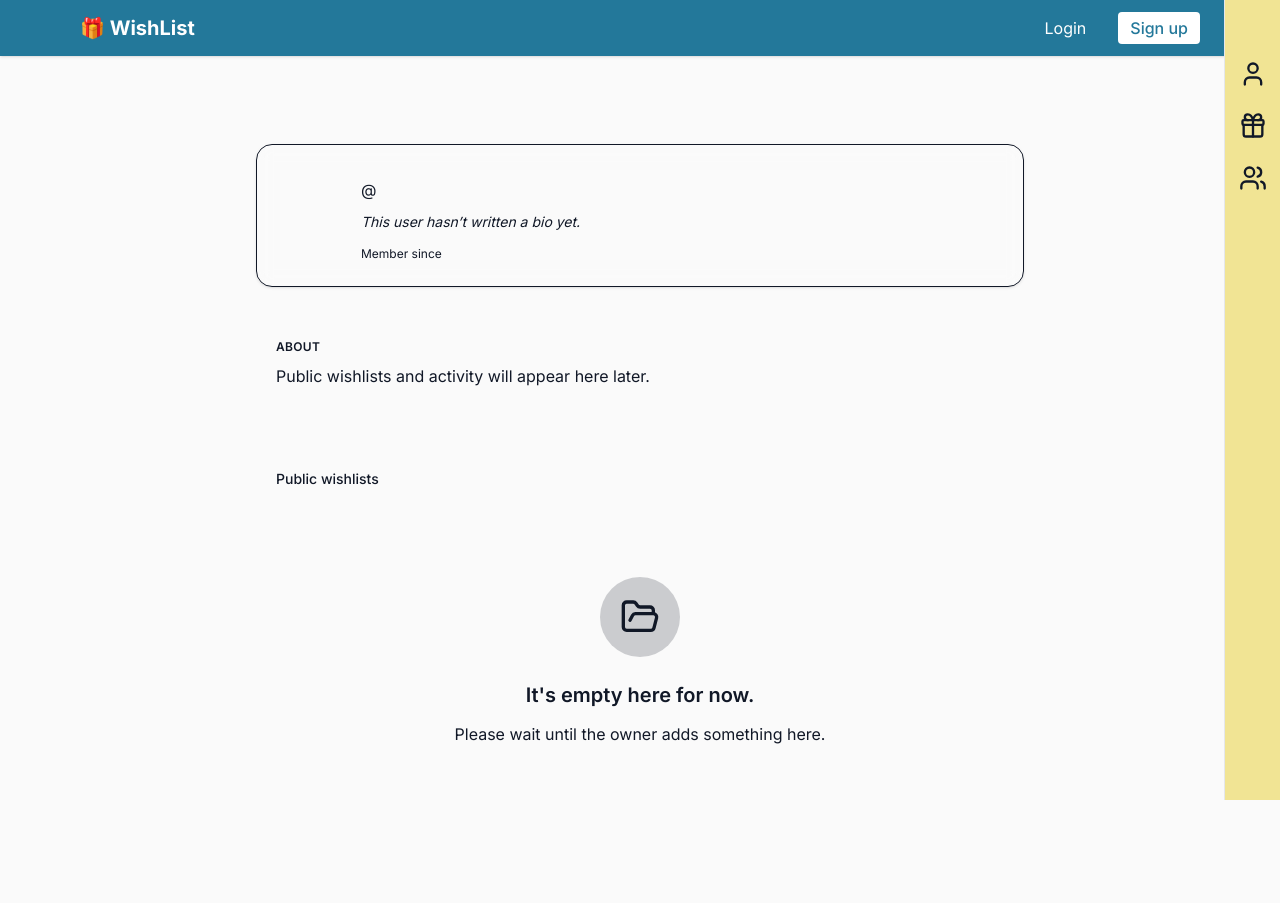
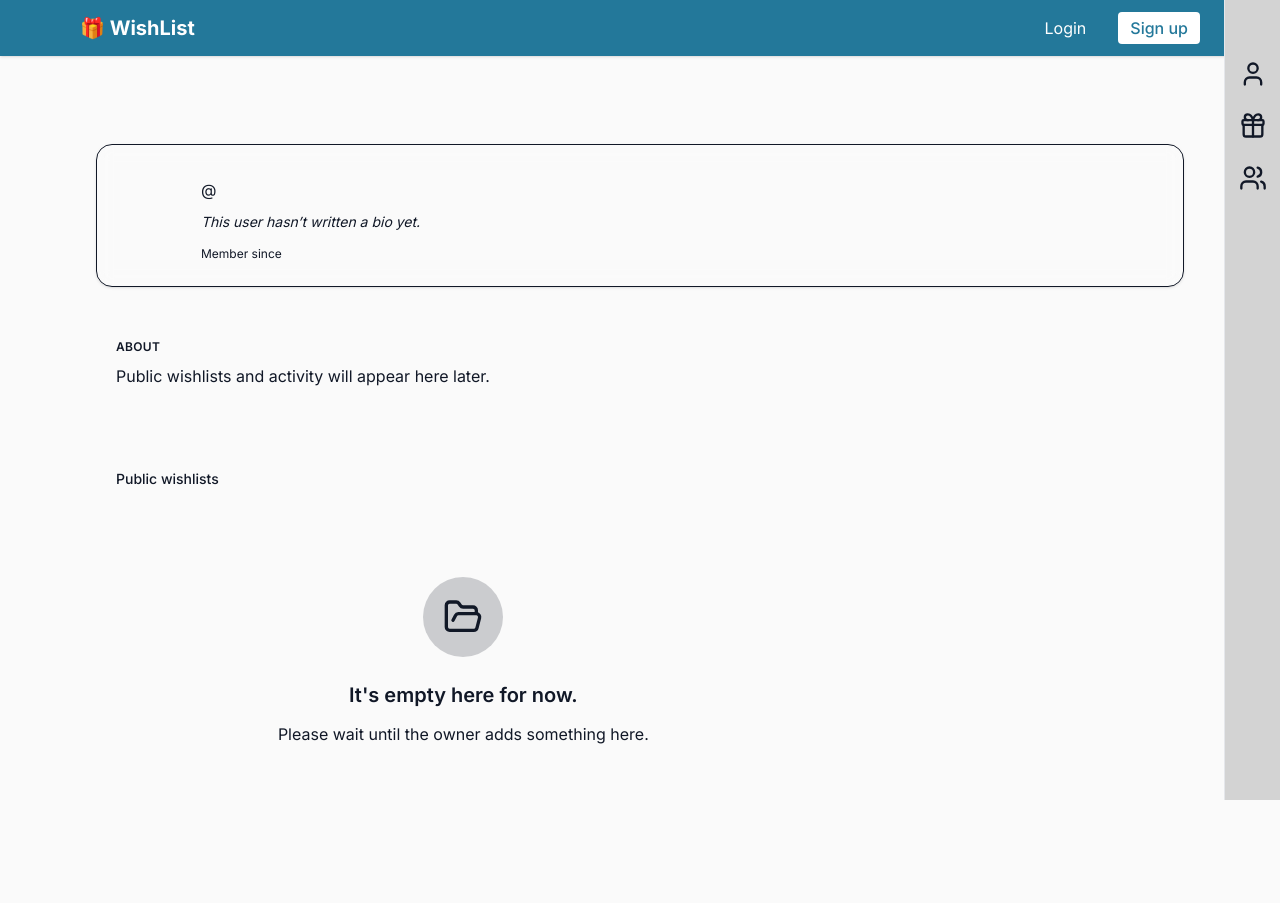
Before and after one commit to Eramcheg/WishListApp, a Django app: template templates/profiles/public_profile.html in a window 1280 px wide. Run offline with Django 5.2, Linux system fonts and the light colour scheme; the template is opened without the code that fills it, so the values that code supplies are empty; some libraries are stand-ins or nearby versions.

Commit message:
Update: * Change secondary bg color
* Add "created_by" field to bulk_add and file_import functions

* Change view of public profile

```diff
--- a/assets/css/input.css
+++ b/assets/css/input.css
@@ -6,7 +6,7 @@
 
 @theme {
   --color-bg: #FAFAFA;
-  --color-bg-secondary: #f1e494;
+  --color-bg-secondary: #d3d3d3;
   --color-text: #111827;
   --color-text-muted: #6B7280;
   --color-accent: #23789a;
--- a/lists/views_front.py
+++ b/lists/views_front.py
@@ -457,13 +457,14 @@ class BulkAddView(LoginRequiredMixin, FormView):
                         title=title,
                         image_url=image_url,
                         note="",
+                        created_by=self.request.user,
                     )
                 existing_urls.add(url)
                 created += 1
                 results.append((lineno, url, "ok", "Created"))
             except Exception as e:
                 skipped += 1
-                results.append((lineno, url, "error", f"Ошибка сохранения: {e}"))
+                results.append((lineno, url, "error", f"Error while saving: {e}"))
         for lineno, bad, msg in parse_errors:
             results.append((lineno, bad, "error", msg))
             skipped += 1
@@ -652,6 +653,7 @@ class ImportMapView(LoginRequiredMixin, FormView):
                         title=title,
                         image_url=image_url,
                         note=note,
+                        created_by=self.request.user,
                     )
                 existing_urls.add(url)
                 created += 1
--- a/static/css/styles.css
+++ b/static/css/styles.css
@@ -19,9 +19,7 @@
     --color-blue-600: oklch(54.6% 0.245 262.881);
     --color-indigo-300: oklch(78.5% 0.115 274.713);
     --color-indigo-500: oklch(58.5% 0.233 277.117);
-    --color-slate-100: oklch(96.8% 0.007 247.896);
     --color-slate-300: oklch(86.9% 0.022 252.894);
-    --color-slate-800: oklch(27.9% 0.041 260.031);
     --color-gray-50: oklch(98.5% 0.002 247.839);
     --color-gray-100: oklch(96.7% 0.003 264.542);
     --color-gray-200: oklch(92.8% 0.006 264.531);
@@ -34,7 +32,9 @@
     --spacing: 0.25rem;
     --container-md: 28rem;
     --container-xl: 36rem;
+    --container-2xl: 42rem;
     --container-3xl: 48rem;
+    --container-4xl: 56rem;
     --container-5xl: 64rem;
     --container-6xl: 72rem;
     --container-7xl: 80rem;
@@ -59,12 +59,12 @@
     --font-weight-bold: 700;
     --tracking-tight: -0.025em;
     --tracking-wide: 0.025em;
+    --leading-tight: 1.25;
     --leading-relaxed: 1.625;
     --radius-md: 0.375rem;
     --radius-lg: 0.5rem;
     --radius-xl: 0.75rem;
     --radius-2xl: 1rem;
-    --ease-in-out: cubic-bezier(0.4, 0, 0.2, 1);
     --animate-pulse: pulse 2s cubic-bezier(0.4, 0, 0.6, 1) infinite;
     --blur-sm: 8px;
     --default-transition-duration: 150ms;
@@ -72,7 +72,7 @@
     --default-font-family: var(--font-sans);
     --default-mono-font-family: var(--font-mono);
     --color-bg: #FAFAFA;
-    --color-bg-secondary: #f1e494;
+    --color-bg-secondary: #d3d3d3;
     --color-text: #111827;
     --color-text-muted: #6B7280;
     --color-accent: #23789a;
@@ -463,8 +463,14 @@
   .w-full {
     width: 100%;
   }
+  .max-w-2xl {
+    max-width: var(--container-2xl);
+  }
   .max-w-3xl {
     max-width: var(--container-3xl);
+  }
+  .max-w-4xl {
+    max-width: var(--container-4xl);
   }
   .max-w-5xl {
     max-width: var(--container-5xl);
@@ -832,6 +838,10 @@
   .leading-relaxed {
     --tw-leading: var(--leading-relaxed);
     line-height: var(--leading-relaxed);
+  }
+  .leading-tight {
+    --tw-leading: var(--leading-tight);
+    line-height: var(--leading-tight);
   }
   .font-bold {
     --tw-font-weight: var(--font-weight-bold);
@@ -1101,6 +1111,13 @@
       }
     }
   }
+  .hover\:underline {
+    &:hover {
+      @media (hover: hover) {
+        text-decoration-line: underline;
+      }
+    }
+  }
   .hover\:opacity-90 {
     &:hover {
       @media (hover: hover) {
@@ -1112,7 +1129,7 @@
     &:hover {
       @media (hover: hover) {
         &::file-selector-button {
-          background-color: color-mix(in srgb, rgb(#f1e494 / 1) 80%, transparent);
+          background-color: color-mix(in srgb, rgb(#d3d3d3 / 1) 80%, transparent);
           @supports (color: color-mix(in lab, red, red)) {
             background-color: color-mix(in oklab, rgb(var(--color-bg-secondary) / 1) 80%, transparent);
           }
@@ -1178,11 +1195,6 @@
       max-width: var(--container-md);
     }
   }
-  .md\:grid-cols-\[220px\,minmax\(0\,1fr\)\] {
-    @media (width >= 48rem) {
-      grid-template-columns: 220px,minmax(0,1fr);
-    }
-  }
   .md\:grid-cols-\[minmax\(0\,1\.4fr\)_minmax\(0\,1\.6fr\)\] {
     @media (width >= 48rem) {
       grid-template-columns: minmax(0,1.4fr) minmax(0,1.6fr);
@@ -1221,6 +1233,11 @@
   .lg\:grid-cols-2 {
     @media (width >= 64rem) {
       grid-template-columns: repeat(2, minmax(0, 1fr));
+    }
+  }
+  .lg\:grid-cols-3 {
+    @media (width >= 64rem) {
+      grid-template-columns: repeat(3, minmax(0, 1fr));
     }
   }
   .lg\:px-10 {
@@ -2335,7 +2352,7 @@
     color: var(--color-text);
   }
   .table-striped tbody tr:nth-child(even) {
-    background-color: color-mix(in srgb, #f1e494 40%, transparent);
+    background-color: color-mix(in srgb, #d3d3d3 40%, transparent);
     @supports (color: color-mix(in lab, red, red)) {
       background-color: color-mix(in oklab, var(--color-bg-secondary) 40%, transparent);
     }
--- a/templates/profiles/public_profile.html
+++ b/templates/profiles/public_profile.html
@@ -2,7 +2,7 @@
 
 {% block content %}
 {{ profile }}
-<div class="max-w-3xl mx-auto py-10 space-y-8">
+<div class="max-w-6xl mx-auto py-10 space-y-8">
 
   <!-- Header профиля -->
   <header class="rounded-2xl border bg-card/80 backdrop-blur-sm p-6 shadow-sm flex gap-4">
@@ -25,7 +25,6 @@
       {% endif %}
     </div>
 
-    <!-- Основная информация -->
     <div class="flex-1 space-y-2">
       <div class="flex items-center gap-2">
         <span class="text-xl font-semibold">
@@ -62,7 +61,6 @@
     </div>
   </header>
 
-  <!-- Блок под “статы” и детали (пока очень простой) -->
   <section class="rounded-2xl bg-card p-5 text-sm text-muted-foreground space-y-2">
     <h2 class="text-xs font-semibold uppercase tracking-wide text-muted-foreground/80">
       About
@@ -79,17 +77,15 @@
       {# позже можно добавить “View all” #}
     </div>
 
-    {# Пока заглушка, позже заменишь реальными карточками вишлистов #}
-
       <ul
           id="tile-grid"
-          class="grid gap-3 sm:grid-cols-2 lg:grid-cols-2"
+          class="grid gap-3 sm:grid-cols-2 lg:grid-cols-3"
           aria-busy="false"
         >
           {% for wl in public_wishlists %}
             {% url 'public_wl_detail' wl.slug as wl_url %}
                 <li>
-                  {% include "partials/card_tile.html" with href=wl_url title_link=True icon="gift" title=wl.title subtitle=wl.description|default:"No description yet" %}
+                  {% include "partials/card_tile.html" with href=wl_url redirect_show_btn=True title_link=True icon=wl.icon title=wl.title subtitle=wl.description|default:"No description yet" %}
                 </li>
           {% empty %}
             {% include "partials/empty_state.html" with page_type='public_profile' %}
--- a/templates/profiles/settings_base.html
+++ b/templates/profiles/settings_base.html
@@ -2,7 +2,7 @@
 
 {% block content %}
     {% block settings_tabs %}{% endblock %}
-    <div class="max-w-5xl mx-auto py-10 grid gap-8">
+    <div class="max-w-3xl mx-auto py-10 grid gap-8">
     <section class="space-y-6">
       {% block settings_content %}
       {% endblock %}
```
Also changed, not shown: templates/lists/wishlist_detail.html (+17 -1 lines), templates/partials/card_tile.html (+8 -2 lines).
